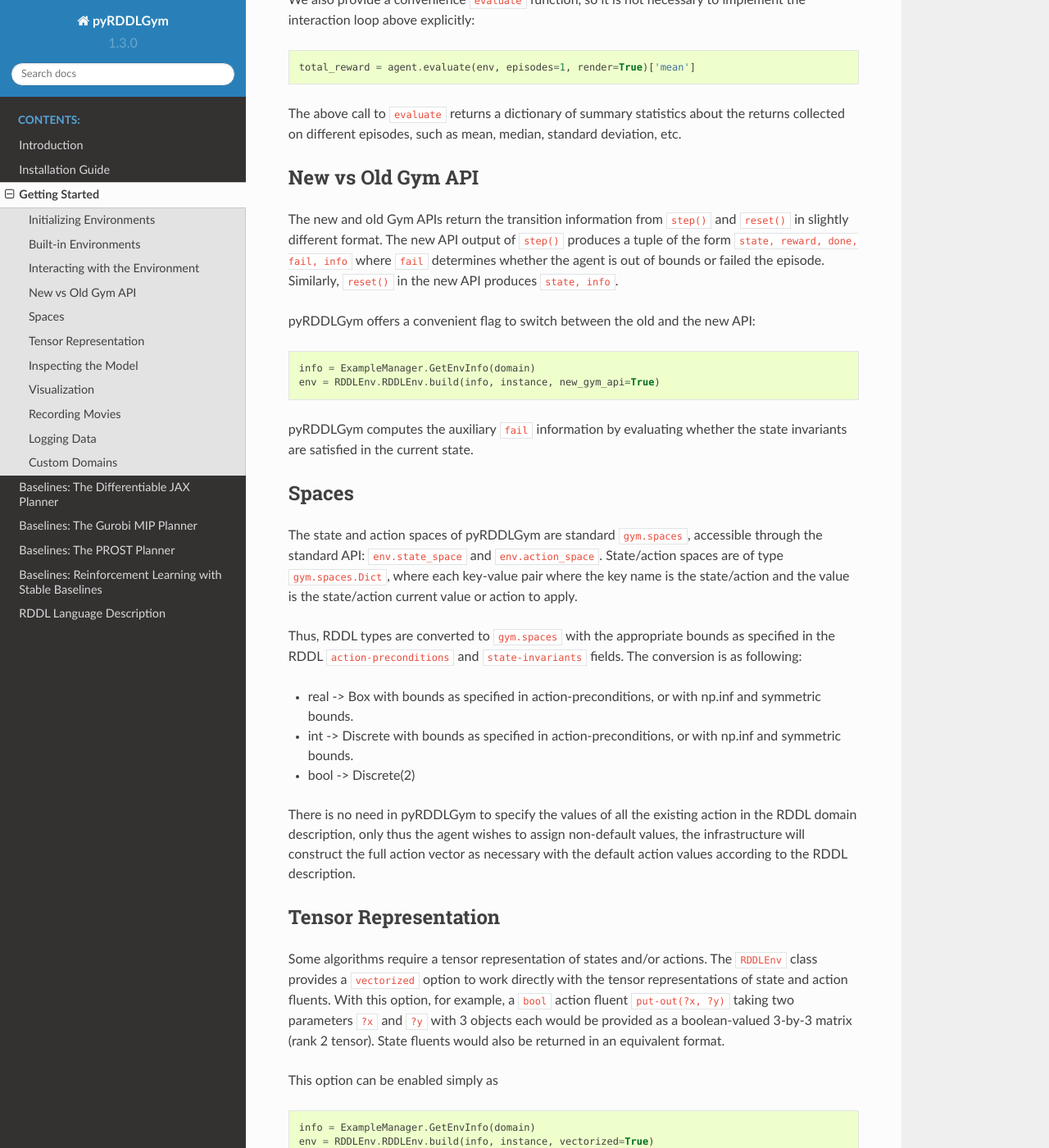
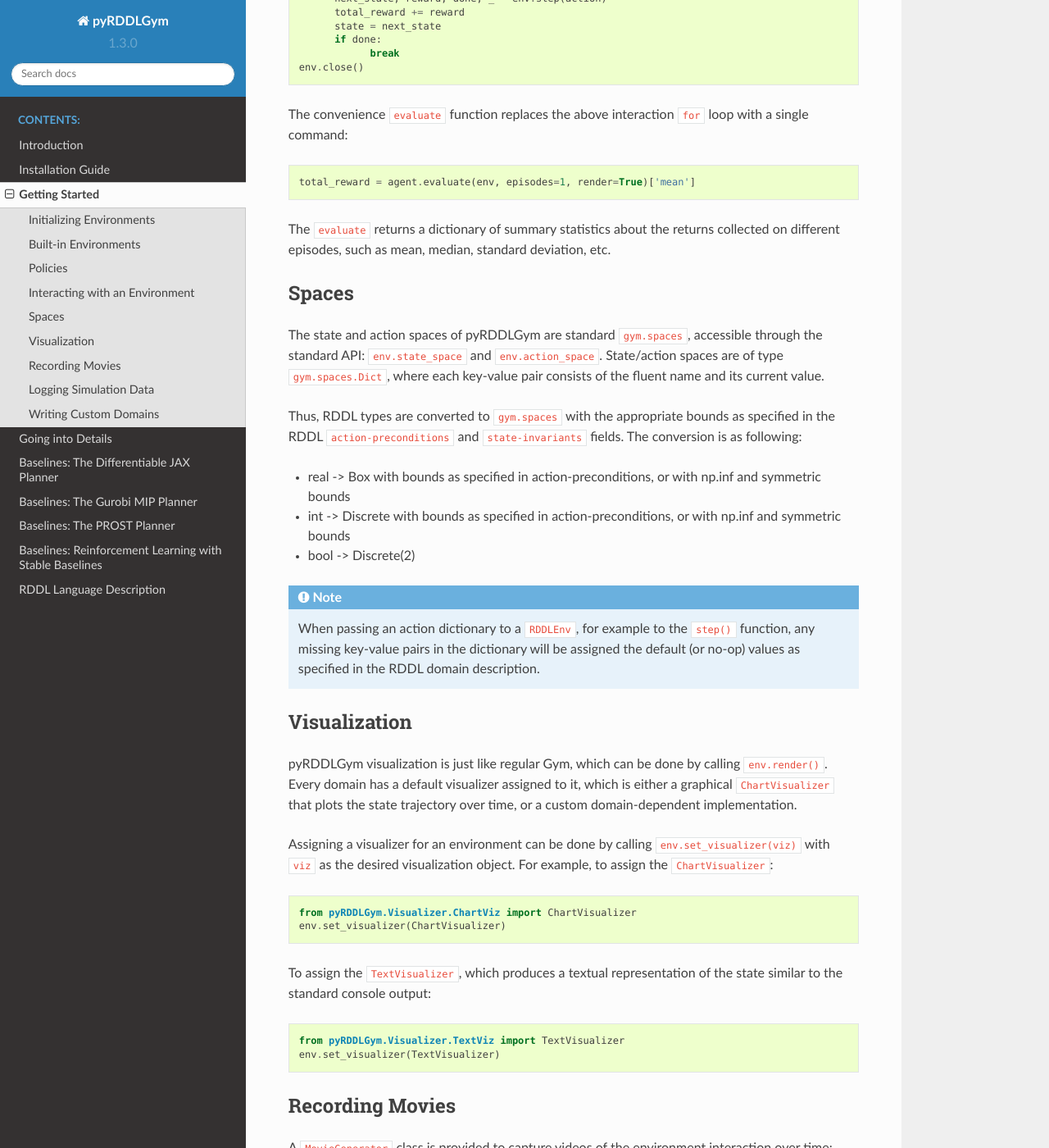
Before and after one commit to pyrddlgym-project/pyRDDLGym, a Sphinx documentation site: the page built from docs/start.rst, in a window 1280 px wide and 1400 px high, scrolled down 2244 px. Shown: the whole window at 82% size. Built offline with Sphinx 7.4.7 and the Read the Docs theme 2.0.0, drawn with Linux system fonts in a browser that asks for light colours; some of the changed text lies outside the part shown.

Commit message:
Split start.rst into two parts, various fixes

```diff
--- a/docs/index.rst
+++ b/docs/index.rst
@@ -12,6 +12,7 @@ Welcome to pyRDDLGym's documentation!
     introduction
     install
     start
+    start2
     jax
     gurobi
     prost
--- a/docs/start.rst
+++ b/docs/start.rst
@@ -34,46 +35,52 @@ To request more info about a domain:
 
 .. code-block:: python
 
-    info = ExampleManager.GetEnvInfo(ENV)
+    info = ExampleManager.GetEnvInfo(<domain-name>)
 
-To list all instances of a domain:
+To then list all instances of a domain:
 
 .. code-block:: python
 
     info.list_instances()
 
-To set up an OpenAI gym environment:
+To then set up an OpenAI gym environment with the default visualizer:
 
 .. code-block:: python
 
     env = RDDLEnv.RDDLEnv(domain=info.get_domain(), instance=info.get_instance(0))
     env.set_visualizer(info.get_visualizer())
 
-Or alternatively:
+Alternatively:
 
 .. code-block:: python
 
-    info = ExampleManager.GetEnvInfo(domain)
     env = RDDLEnv.RDDLEnv.build(info, instance, **other_kwargs)
 
-Interacting with the Environment
+Policies
 ----------------------------
 
-As in all MDP applications, we define policies to interact with an environment by providing actions or controls in each state.
+A policy interacts with an environment by providing actions or controls in each state.
 We provide two simple policies as part of pyRDDLGym:
 
 - **NoOpAgent** - returns the default action values specified in the RDDL domain.
 - **RandomAgent** - samples a random action according to the env.action_space and the maximum number of allowed concurrent actions as specified in the RDDL file.
 
-To initialize a random agent for example:
+To initialize a random policy for example:
 
 .. code-block:: python
 
     from Policies.Agents import RandomAgent
     agent = RandomAgent(action_space=env.action_space, num_actions=env.max_allowed_actions)
 
+.. note::
+   Random policies only respect box constraints, due to limitations on OpenAI gym spaces.
+   To handle complex constraints, it is recommended to implement a custom ``Agent``.
+
+Interacting with an Environment
+----------------------------
+
 Now lets see what a complete agent-environment loop looks like in pyRDDLGym.
-The example below will run the ``MarsRover`` environment for the amount of time steps specified in the instance ``horizon`` field.
+The example below will run the ``MarsRover`` environment for a single episode or trial.
 If the ``env.render()`` function is used, we will also see a window pop up rendering the environment:
 
 .. code-block:: python
@@ -103,177 +110,64 @@ If the ``env.render()`` function is used, we will also see a window pop up rende
                 break
     env.close()
 
-We also provide a convenience ``evaluate`` function, so it is not necessary to implement the interaction loop above explicitly:
+The convenience ``evaluate`` function replaces the above interaction ``for`` loop with a single command:
 
 .. code-block:: python
 
    total_reward = agent.evaluate(env, episodes=1, render=True)['mean']
 
-The above call to ``evaluate`` returns a dictionary of summary statistics about the returns collected on different episodes, such as mean, median, standard deviation, etc.
-
-New vs Old Gym API
-------
-
-The new and old Gym APIs return the transition information from ``step()`` and ``reset()`` in slightly different
-format. The new API output of ``step()`` produces a tuple of the form ``state, reward, done, fail, info``
-where ``fail`` determines whether the agent is out of bounds or failed the episode. Similarly, ``reset()`` in the
-new API produces ``state, info``.
-
-pyRDDLGym offers a convenient flag to switch between the old and the new API:
-
-.. code-block:: python
-
-    info = ExampleManager.GetEnvInfo(domain)
-    env = RDDLEnv.RDDLEnv.build(info, instance, new_gym_api=True)
-
-pyRDDLGym computes the auxiliary ``fail`` information by evaluating whether the state invariants
-are satisfied in the current state.
+The ``evaluate`` returns a dictionary of summary statistics about the
+returns collected on different episodes, such as mean, median, standard deviation, etc.
 
 Spaces
 ------
 
-The state and action spaces of pyRDDLGym are standard ``gym.spaces``, accessible through the standard API: ``env.state_space`` and ``env.action_space``.
-State/action spaces are of type ``gym.spaces.Dict``, where each key-value pair where the key name is the state/action and the value is the state/action current value or action to apply.
+The state and action spaces of pyRDDLGym are standard ``gym.spaces``,
+accessible through the standard API: ``env.state_space`` and ``env.action_space``.
+State/action spaces are of type ``gym.spaces.Dict``, where each key-value pair
+consists of the fluent name and its current value.
 
-Thus, RDDL types are converted to ``gym.spaces`` with the appropriate bounds as specified in the RDDL ``action-preconditions`` and ``state-invariants`` fields. The conversion is as following:
+Thus, RDDL types are converted to ``gym.spaces`` with the appropriate bounds as
+specified in the RDDL ``action-preconditions`` and ``state-invariants`` fields.
+The conversion is as following:
 
-- real -> Box with bounds as specified in action-preconditions, or with np.inf and symmetric bounds.
-- int -> Discrete with bounds as specified in action-preconditions, or with np.inf and symmetric bounds.
+- real -> Box with bounds as specified in action-preconditions, or with np.inf and symmetric bounds
+- int -> Discrete with bounds as specified in action-preconditions, or with np.inf and symmetric bounds
 - bool -> Discrete(2)
 
-There is no need in pyRDDLGym to specify the values of all the existing action in the RDDL domain description, only thus the agent wishes to assign non-default values, the infrastructure will construct the full action vector as necessary with the default action values according to the RDDL description.
-
-Tensor Representation
--------------------
-
-Some algorithms require a tensor representation of states and/or actions. The ``RDDLEnv`` class provides a ``vectorized`` option
-to work directly with the tensor representations of state and action fluents. With this option, for example, a ``bool`` action fluent
-``put-out(?x, ?y)`` taking two parameters ``?x`` and ``?y`` with 3 objects each would be provided as a boolean-valued
-3-by-3 matrix (rank 2 tensor). State fluents would also be returned in an equivalent format.
-
-This option can be enabled simply as
-
-.. code-block:: python
-
-    info = ExampleManager.GetEnvInfo(domain)
-    env = RDDLEnv.RDDLEnv.build(info, instance, vectorized=True)
-
-With this option enabled, the bounds of the ``observation_space`` and ``action_space``
-of the gym environment are instances of ``gym.spaces.Box`` with the correct shape and dtype.
-
-
-Inspecting the Model
--------------------
-
-The pyRDDLGym compiler provides a convenient API for querying a variety of properties about RDDL constructs in a domain,
-which can be accessed through the ``model`` field of a ``RDDLEnv``
-
-.. code-block:: python
-
-    info = ExampleManager.GetEnvInfo('MarsRover')
-    env = RDDLEnv.RDDLEnv.build(info, 0)
-    model = env.model
-
-Below are some commonly-used fields of ``model`` that can be accessed directly.
-
-.. list-table:: Commonly-used properties accessible in ``model``
-   :widths: 50 60
-   :header-rows: 1
-
-   * - syntax
-     - description
-   * - ``horizon``
-     - horizon as defined in the instance
-   * - ``discount``
-     - discount factor as defined in the instance
-   * - ``max_allowed_actions``
-     - ``max-nondef-actions`` as defined in the instance
-   * - ``variable_types``
-     - dict of pvariable types (e.g. non-fluent, ...) for each variable
-   * - ``variable_ranges``
-     - dict of pvariable ranges (e.g. real, ...) for each variable
-   * - ``objects``
-     - dict of all defined objects for each type
-   * - ``nonfluents``
-     - dict of initial values for each non-fluent
-   * - ``states``
-     - dict of initial values for each state-fluent
-   * - ``actions``
-     - dict of default values for each action-fluent
-   * - ``interm``
-     - dict of initial values for each interm-fluent
-   * - ``observ``
-     - dict of initial values for each observ-fluent
-   * - ``cpfs``
-     - dict of ``Expression`` objects for each cpf
-   * - ``reward``
-     - ``Expression`` object for reward function
-   * - ``preconditions``
-     - list of ``Expression`` objects for each action-precondition
-   * - ``invariants``
-     - list of ``Expression`` objects for each state-invariant
-
-``Expression`` objects are symbolic syntax trees that describe the flow of computations
-in each cpf, constraint relation, or the reward function of the RDDL domain.
-
-The ``args()`` function of an ``Expression`` object accesses its sub-expressions,
-which can be either ``Expression`` instances or collections containing aggregation variables,
-types, or other information required by the engine. Similarly, the ``etype()`` argument
-provides identifying information about the expression.
+.. note::
+   When passing an action dictionary to a ``RDDLEnv``, for example to the ``step()`` function,
+   any missing key-value pairs in the dictionary will be assigned the default (or no-op) values
+   as specified in the RDDL domain description.
 
 Visualization
 -------------
 
 pyRDDLGym visualization is just like regular Gym, which can be done by calling ``env.render()``.
-Every domain has a default visualizer assigned to it, which is either a graphical ``ChartVisualizer`` that plots the state trajectory over time, or a custom domain-dependent implementation.
+Every domain has a default visualizer assigned to it, which is either a graphical
+``ChartVisualizer`` that plots the state trajectory over time, or a custom domain-dependent implementation.
 
-Assigning a visualizer for an environment can be done by calling the environment method ``env.set_visualizer(viz)`` with ``viz`` as the desired visualization object. For example, to assign the default viz:
-
-.. code-block:: python
-
-    from pyRDDLGym import RDDLEnv
-    from pyRDDLGym import ExampleManager
-
-    # set up the environment
-    info = ExampleManager.GetEnvInfo('MarsRover')
-    env = RDDLEnv.RDDLEnv.build(info, 0)
-
-    # set up the environment visualizer
-    env.set_visualizer(info.get_visualizer())
-
-To override the default visualizer instance with the ``ChartVisualizer``, simply replace the last line above with
+Assigning a visualizer for an environment can be done by calling
+``env.set_visualizer(viz)`` with ``viz`` as the desired visualization object.
+For example, to assign the ``ChartVisualizer``:
 
 .. code-block:: python
 
     from pyRDDLGym.Visualizer.ChartViz import ChartVisualizer
     env.set_visualizer(ChartVisualizer)
 
-Similarly, to override the default visualizer instance with the ``TextVisualizer``, which produces a textual representation of the state in much the same way we print the state information to console or a log file:
+To assign the ``TextVisualizer``, which produces a textual representation of the
+state similar to the standard console output:
 
 .. code-block:: python
 
     from pyRDDLGym.Visualizer.TextViz import TextVisualizer
     env.set_visualizer(TextVisualizer)
 
-In order to build custom visualizations (for new user defined domains),
-one can inherit the class ``Visualizer.StateViz.StateViz()`` and return in the ``visualizer.render()`` method a PIL image for the gym to render to the screen.
-The environment initialization has the following general structure:
-
-.. code-block:: python
-
-    class MyDomainViz(StateViz)
-        # here goes the visualization implementation
-
-    env.set_visualizer(MyDomainViz)
-
-.. warning::
-   The visualizer argument in ``set_visualizer`` should not contain the customary ``()`` when initializing the visualizer object, since this is done internally.
-   So, instead of writing ``env.set_visualizer(MyDomainViz(**MyArgs))``, write ``env.set_visualizer(MyDomainViz, viz_kwargs=MyArgs)``.
-
 Recording Movies
 --------------------------
 
-A ``MovieGenerator`` class is provided to allow capture of videos of the environment during interaction:
+A ``MovieGenerator`` class is provided to capture videos of the environment interaction over time:
 
 .. code-block:: python
 
@@ -296,41 +190,26 @@ Any temporary files created to capture individual frames during interaction will
 
 .. note::
    Videos will not be saved until the environment is closed with ``env.close()``. However, still frames will be recorded
-   to disk while the interaction with the environment is taking place, in order to accommodate long interactions that could use too much memory.
-   Therefore, it is important to not delete these images while the recording is taking place, and as they are deleted automatically once recording is complete.
+   to disk while the interaction with the environment is taking place, in order to
+   accommodate long interactions that could use too much memory.
+   Therefore, it is important to not delete these images while the recording is
+   taking place, which will be deleted automatically once recording is complete.
 
-Logging Data
+Logging Simulation Data
 --------------------------
 
-In addition to recording images or video of agent behavior, it is also possible to log the raw simulation
-data about state, action, reward etc. in a separate log file. It is also possible to log compilation information
-to assist in debugging or for error reporting.
-
-To log information about the RDDL compilation to a file:
+The record of all past interactions with an environment can be logged to a machine
+readable file, such as a CSV. To write to a CSV file:
 
 .. code-block:: python
 
-	env = RDDLEnv.RDDLEnv.build(info, instance, debug=True)
+	env = RDDLEnv.RDDLEnv.build(info, instance, log_path='path/to/file.csv')
 
-Upon executing this command, a log file is created with the name <domain name>_<instance name>.log in the installation's root directory.
-Currently, the following information is written in the generated log file:
+Upon interacting with the environment, a log file is created at the specified path
+which can be later parsed using standard CSV packages. Similar to movie generation,
+logging will continue until ``env.close()`` is called.
 
-* description of pvariables as they are stored in memory (e.g., parameters, data type, data shape)
-* dependency graph between CPFs
-* calculated order of evaluation of CPFs
-* information used by the simulator for operating on pvariables stored as arrays
-* simulation bounds for state and action fluents (unbounded or non-box constraints are represented as [-inf, inf])
-* for JAX compilation, also prints the JAX compiled expressions corresponding to CPFs, reward and constraint expressions.
-
-To log simulation data to a file:
-
-.. code-block:: python
-
-	env = RDDLEnv.RDDLEnv.build(info, instance, log_path='path/to/file')
-
-Upon interacting with the environment, a log file is created in the Logs folder in pyRDDLGym.
-
-Custom Domains
+Writing Custom Domains
 --------------------------
 
 Writing new user defined domains is as easy as writing a few lines of text in a mathematical fashion!
--- /dev/null
+++ b/docs/start2.rst
@@ -0,0 +1,142 @@
+Going into Details
+===============
+
+Inspecting the Model
+-------------------
+
+The pyRDDLGym compiler provides a convenient API for querying a variety of properties about RDDL constructs in a domain,
+which can be accessed through the ``model`` field of a ``RDDLEnv``
+
+.. code-block:: python
+
+    info = ExampleManager.GetEnvInfo('MarsRover')
+    env = RDDLEnv.RDDLEnv.build(info, 0)
+    model = env.model
+
+Below are some commonly used fields of ``model`` that can be accessed directly.
+
+.. list-table:: Commonly-used properties accessible in ``model``
+   :widths: 50 60
+   :header-rows: 1
+
+   * - syntax
+     - description
+   * - ``horizon``
+     - horizon as defined in the instance
+   * - ``discount``
+     - discount factor as defined in the instance
+   * - ``max_allowed_actions``
+     - ``max-nondef-actions`` as defined in the instance
+   * - ``variable_types``
+     - dict of pvariable types (e.g. non-fluent, ...) for each variable
+   * - ``variable_ranges``
+     - dict of pvariable ranges (e.g. real, ...) for each variable
+   * - ``objects``
+     - dict of all defined objects for each type
+   * - ``nonfluents``
+     - dict of initial values for each non-fluent
+   * - ``states``
+     - dict of initial values for each state-fluent
+   * - ``actions``
+     - dict of default values for each action-fluent
+   * - ``interm``
+     - dict of initial values for each interm-fluent
+   * - ``observ``
+     - dict of initial values for each observ-fluent
+   * - ``cpfs``
+     - dict of ``Expression`` objects for each cpf
+   * - ``reward``
+     - ``Expression`` object for reward function
+   * - ``preconditions``
+     - list of ``Expression`` objects for each action-precondition
+   * - ``invariants``
+     - list of ``Expression`` objects for each state-invariant
+
+``Expression`` objects are symbolic syntax trees that describe the flow of computations
+in each cpf, constraint relation, or the reward function of the RDDL domain.
+
+The ``args()`` function of an ``Expression`` object accesses its sub-expressions,
+which can be ``Expression`` instances or collections containing aggregation variables,
+types, or other information required by the engine. Similarly, the ``etype()`` argument
+provides identifying information about the expression.
+
+New vs Old API
+------
+
+The new and old Gym APIs return ``env.step()`` and ``env.reset()`` in slightly different
+format. This can cause problems when passing the environment to some third-party packages.
+
+For example, the new API output of ``step()`` produces a tuple ``state, reward, done, fail, info``
+where ``fail`` determines if the agent is out of bounds or failed the episode. Similarly, ``reset()`` in the
+new API produces ``state, info``. The old API did not produce the ``fail`` information.
+
+pyRDDLGym offers a convenient flag to switch between the old and the new API:
+
+.. code-block:: python
+
+    info = ExampleManager.GetEnvInfo(domain)
+    env = RDDLEnv.RDDLEnv.build(info, instance, new_gym_api=True)
+
+pyRDDLGym computes the auxiliary ``fail`` information by evaluating whether the state invariants
+are satisfied in the current state.
+
+Tensor Representation
+-------------------
+
+Some algorithms require a tensor representation of states and/or actions.
+The ``RDDLEnv`` class provides a ``vectorized`` option
+to work directly with the tensor representations of state and action fluents.
+With this option, for example, a ``bool`` action fluent
+``put-out(?x, ?y)`` taking two parameters ``?x`` and ``?y`` with 3 objects each would be provided as a boolean-valued
+3-by-3 matrix. State fluents also follow this format.
+
+The tensor representation option can be enabled as follows:
+
+.. code-block:: python
+
+    info = ExampleManager.GetEnvInfo(domain)
+    env = RDDLEnv.RDDLEnv.build(info, instance, vectorized=True)
+
+With this option enabled, the bounds of the ``observation_space`` and ``action_space``
+of the environment are instances of ``gym.spaces.Box`` with the correct shape and dtype.
+
+Building a Custom Visualizer
+-------------
+
+In order to build custom visualizations (for new user defined domains),
+one can inherit the class ``Visualizer.StateViz.StateViz()`` and override the
+``visualizer.render()`` function to produce a PIL image to render to the screen:
+
+.. code-block:: python
+
+    class MyDomainViz(StateViz)
+        # here goes the visualization implementation
+
+    env.set_visualizer(MyDomainViz)
+
+.. warning::
+   The visualizer argument in ``set_visualizer`` should not contain the customary
+   ``()`` when initializing the visualizer object, since this is done internally.
+   So, instead of writing ``env.set_visualizer(MyDomainViz(**MyArgs))``, write
+   ``env.set_visualizer(MyDomainViz, viz_kwargs=MyArgs)``.
+
+Logging Debug Data
+--------------------------
+
+To log information about the RDDL compilation to a file for debugging, error reporting
+or diagnosis:
+
+.. code-block:: python
+
+	env = RDDLEnv.RDDLEnv.build(info, instance, debug=True)
+
+Upon executing this command, a log file is created with the name
+<domain name>_<instance name>.log in the installation's root directory.
+Currently, the following information is written in the generated log file:
+
+* description of pvariables as they are stored in memory (e.g., parameters, data type, data shape)
+* dependency graph between CPFs
+* calculated order of evaluation of CPFs
+* information used by the simulator for operating on pvariables stored as arrays
+* simulation bounds for state and action fluents (unbounded or non-box constraints are represented as [-inf, inf])
+* for JAX compilation, also prints the JAX compiled expressions corresponding to CPFs, reward and constraint expressions.
```
Also changed, not shown: other parts of docs/start.rst (+3 -2 lines).
